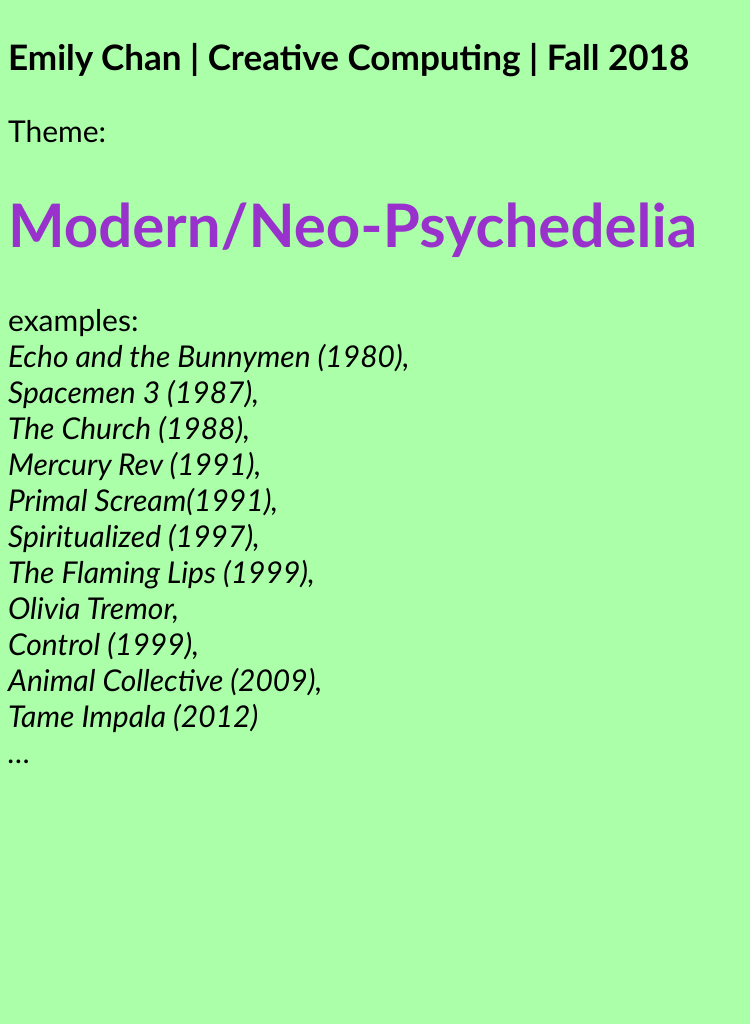
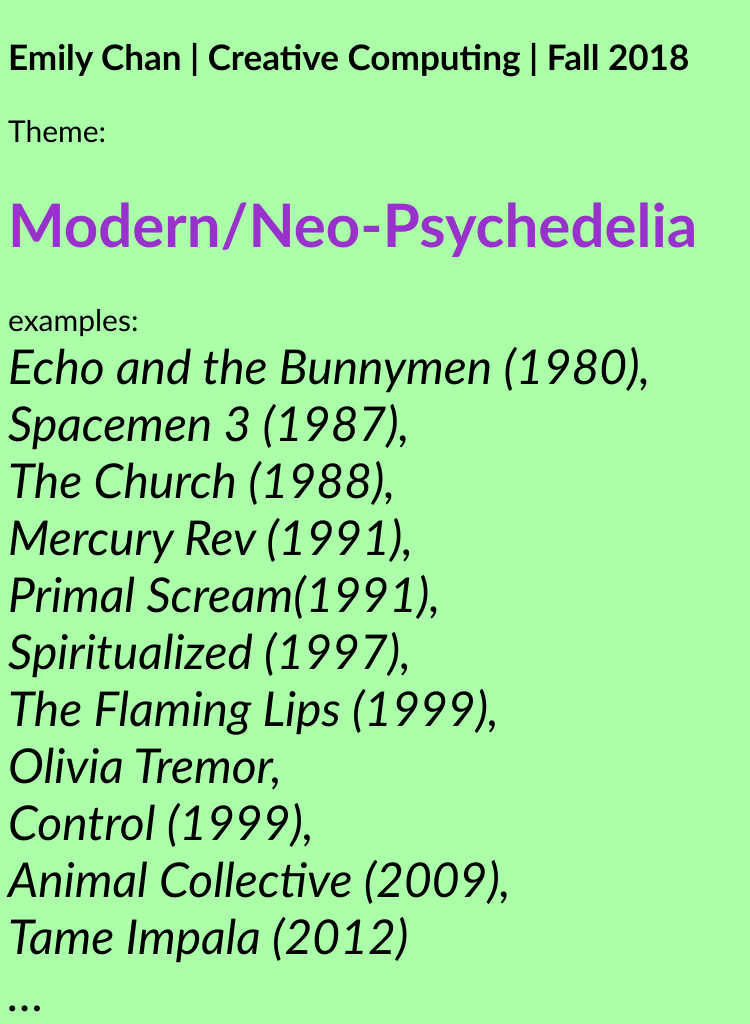
Before and after one commit to chane439/chane439.github.io, a plain HTML site: page index.html in a window 1280 px wide. Shown: the whole page, without its empty margins (0-750 px from the left). Before the commit the page ends 800 px from the top, so only its background shows below. Drawn offline with nearby package versions, Linux system fonts and the light colour scheme.

Commit message:
Font Sizes

```diff
--- a/index.html
+++ b/index.html
@@ -30,6 +30,7 @@
     <div>
       <p>
         examples: <br />
+        <font size=25px>
         <i>
         Echo and the Bunnymen (1980), <br />
         Spacemen 3 (1987), <br />
@@ -44,6 +45,7 @@
         Tame Impala (2012) <br />
         …
         </i>
+        </font>
       </p>
     </div>
 
```
